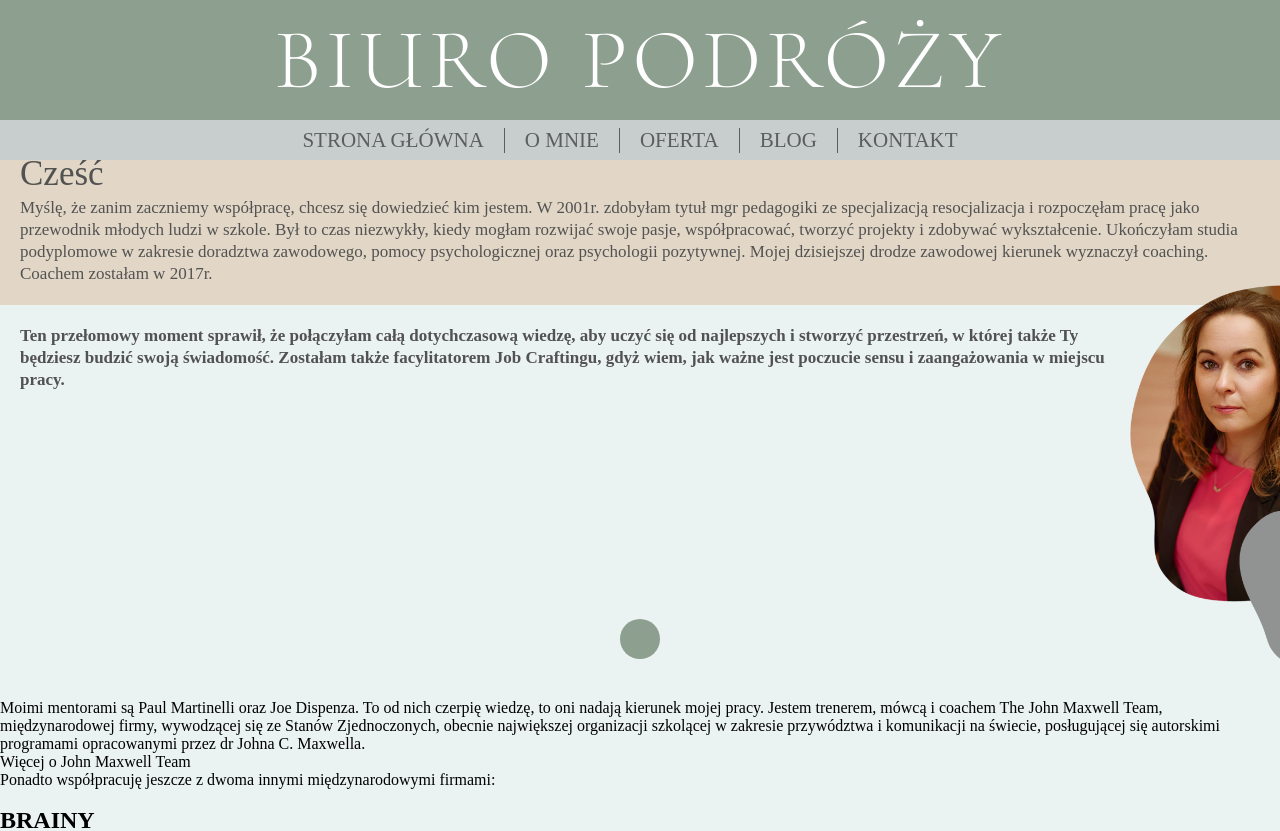
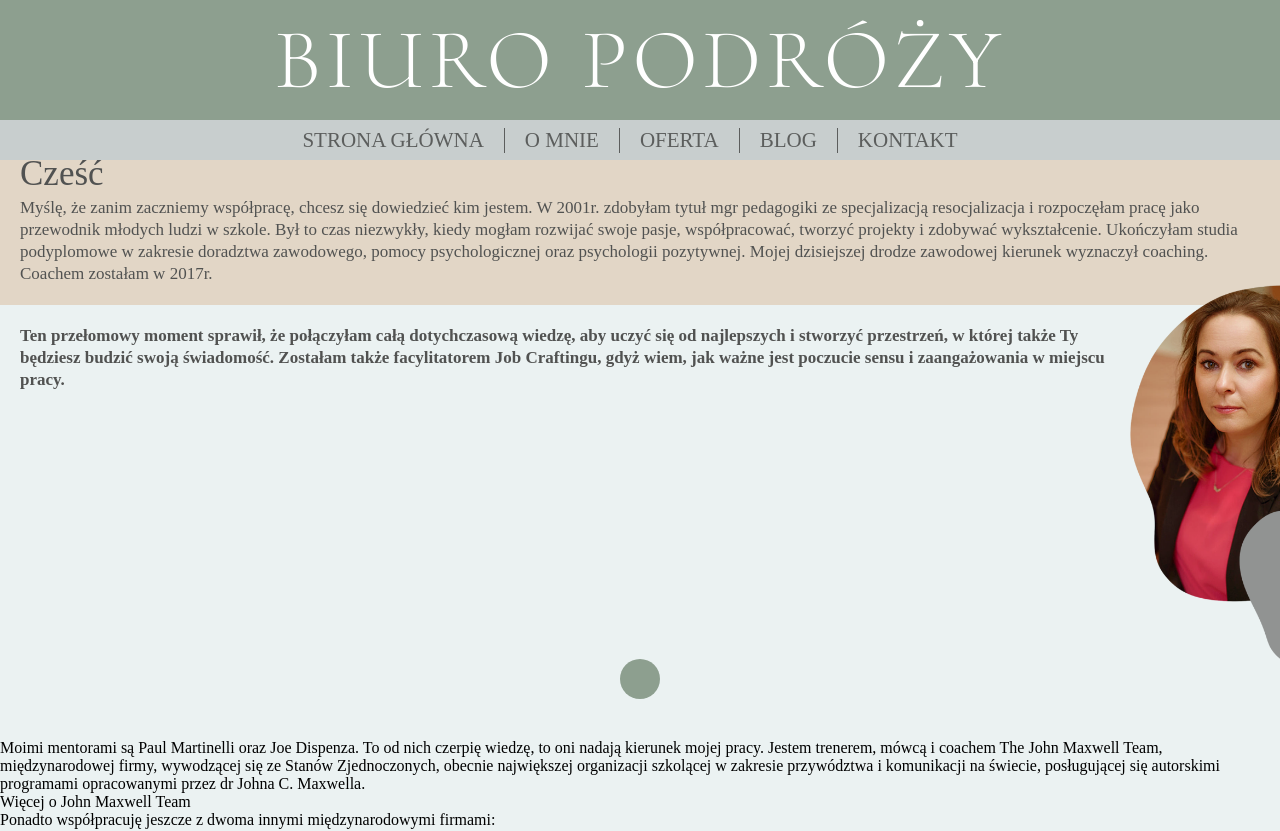
Before and after one commit to marcinstenka/zaranska, a React (Create React App) app: page /zaranska/o-mnie in a window 1280 px wide. Shown: the top 831 px of the page. Built offline with nearby package versions, Linux system fonts and the light colour scheme.

Commit message:
about and offer 0.1.1

```diff
--- a/src/App.css
+++ b/src/App.css
@@ -286,7 +286,7 @@ a {
   height: 40px;
   background: var(--green);
   border-radius: 50%;
-  margin: -40px 0 40px 0;
+  margin: 0 0 40px 0;
 }
 /* CONTACT */
 
```
